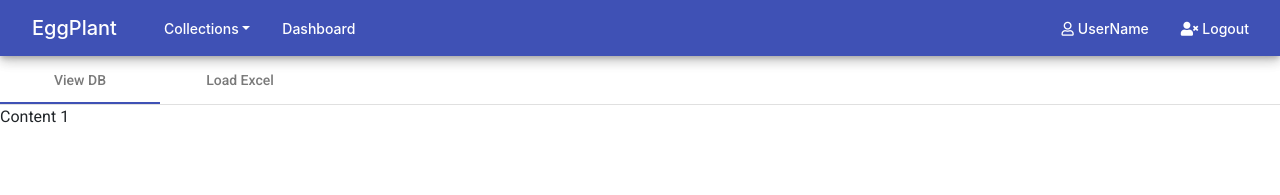
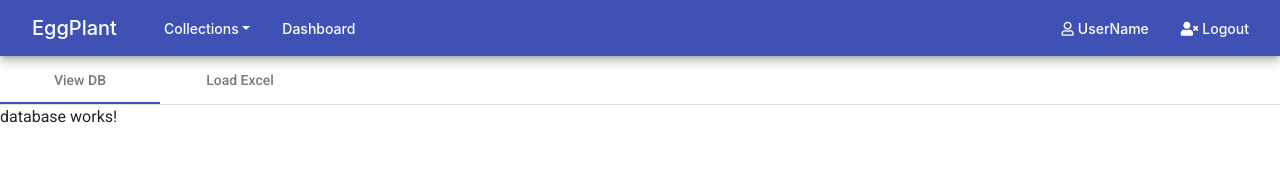
Before and after one commit to ArtiZN/EggPlant, an Angular app: page / in a window 1280 px wide. Shown: the top 195 px of the page. Built offline with nearby package versions, Linux system fonts and the light colour scheme.

Commit message:
apply database component

```diff
--- a/src/app/core/components/home/home.component.html
+++ b/src/app/core/components/home/home.component.html
@@ -1,5 +1,7 @@
 <app-header></app-header>
 <mat-tab-group>
-  <mat-tab label="View DB"> Content 1</mat-tab>
+  <mat-tab label="View DB">
+      <app-database></app-database>
+  </mat-tab>
   <mat-tab label="Load Excel"> Content 2</mat-tab>
 </mat-tab-group>
```
